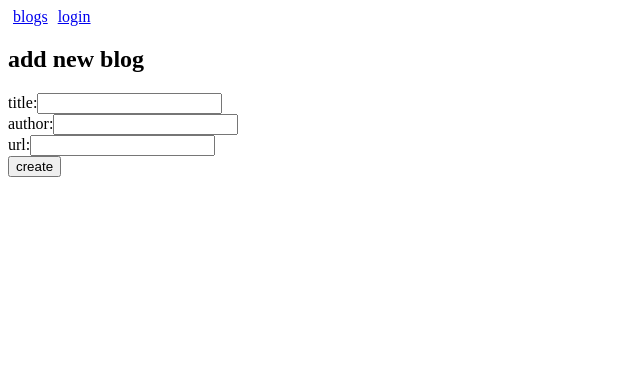
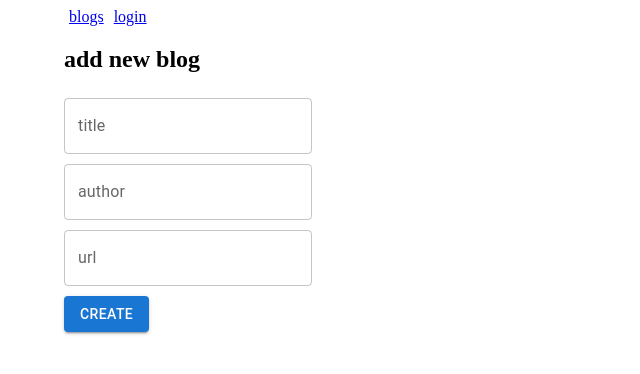
Before and after one commit to encarbassotnopot/fullstackopen, a React (Vite) app in the folder part5/frontend/: page /create in a window 1280 px wide. Shown: the top 374 px of the page, without its empty margins (0-640 px from the left). Built offline with nearby package versions, Linux system fonts and the light colour scheme; no server answers.

Commit message:
5.29 material ui forms

```diff
--- a/part5/frontend/package.json
+++ b/part5/frontend/package.json
@@ -11,6 +11,9 @@
 		"test": "vitest run"
 	},
 	"dependencies": {
+		"@emotion/react": "^11.14.0",
+		"@emotion/styled": "^11.14.1",
+		"@mui/material": "^9.1.1",
 		"axios": "^1.9.0",
 		"react": "^19.1.0",
 		"react-dom": "^19.1.0",
--- a/part5/frontend/src/App.jsx
+++ b/part5/frontend/src/App.jsx
@@ -7,6 +7,7 @@ import blogService from "./services/blogs";
 import loginService from "./services/login";
 import { Routes, Route, Link, useNavigate, useMatch } from "react-router-dom";
 import Blog from "./components/Blog";
+import { Container } from "@mui/material";
 
 const App = () => {
 	const [blogs, setBlogs] = useState([]);
@@ -106,7 +107,7 @@ const App = () => {
 	};
 
 	return (
-		<>
+		<Container>
 			<div>
 				<Link style={padding} to="/">
 					blogs
@@ -148,7 +149,7 @@ const App = () => {
 					element={<LoginForm loginUser={handleLogin} />}
 				/>
 			</Routes>
-		</>
+		</Container>
 	);
 };
 
--- a/part5/frontend/src/components/AddBlog.jsx
+++ b/part5/frontend/src/components/AddBlog.jsx
@@ -1,4 +1,5 @@
 import { useState } from "react";
+import { TextField, Button } from "@mui/material";
 
 const AddBlog = ({ createBlog }) => {
 	const [title, setTitle] = useState("");
@@ -14,41 +15,42 @@ const AddBlog = ({ createBlog }) => {
 		setUrl("");
 	};
 
+	const style = { marginTop: 5, marginBottom: 5 };
+
 	return (
 		<div>
 			<h2>add new blog</h2>
 			<form onSubmit={handleSubmit}>
 				<div>
-					<label>
-						title:
-						<input
+					<TextField
 						type="text"
+						style={style}
 						value={title}
+						label="title"
 						onChange={(e) => setTitle(e.target.value)}
 					/>
-					</label>
 				</div>
 				<div>
-					<label>
-						author:
-						<input
+					<TextField
 						type="text"
+						style={style}
+						label="author"
 						value={author}
 						onChange={(e) => setAuthor(e.target.value)}
 					/>
-					</label>
 				</div>
 				<div>
-					<label>
-						url:
-						<input
+					<TextField
 						type="text"
+						style={style}
+						label="url"
 						value={url}
 						onChange={(e) => setUrl(e.target.value)}
 					/>
-					</label>
 				</div>
-				<button type="submit">create</button>
+				<Button type="submit" variant="contained" style={style}>
+					create
+				</Button>
 			</form>
 		</div>
 	);
--- a/part5/frontend/src/components/LoginForm.jsx
+++ b/part5/frontend/src/components/LoginForm.jsx
@@ -1,5 +1,6 @@
 import { useState } from "react";
 import { useNavigate } from "react-router-dom";
+import { TextField, Button } from "@mui/material";
 
 const LoginForm = ({ loginUser }) => {
 	const [username, setUsername] = useState("");
@@ -13,31 +14,35 @@ const LoginForm = ({ loginUser }) => {
 		if (status === "ok") navigate("/");
 	};
 
+	const style = { marginTop: 5, marginBottom: 5 };
+
 	return (
 		<div>
 			<h2>Log in to application</h2>
 			<form onSubmit={handleLogin}>
 				<div>
-					<label>
-						username
-						<input
+					<TextField
 						type="text"
+						label="username"
 						value={username}
+						style={style}
+						variant="standard"
 						onChange={({ target }) => setUsername(target.value)}
 					/>
-					</label>
 				</div>
 				<div>
-					<label>
-						password
-						<input
+					<TextField
 						type="password"
+						label="password"
 						value={password}
+						style={style}
+						variant="standard"
 						onChange={({ target }) => setPassword(target.value)}
 					/>
-					</label>
 				</div>
-				<button type="submit">login</button>
+				<Button type="submit" variant="contained" style={style}>
+					login
+				</Button>
 			</form>
 		</div>
 	);
```
Also changed, not shown: 2 other files (tests, documents, lock files or other folders). Lines whose indentation alone changed are shown as unchanged.
